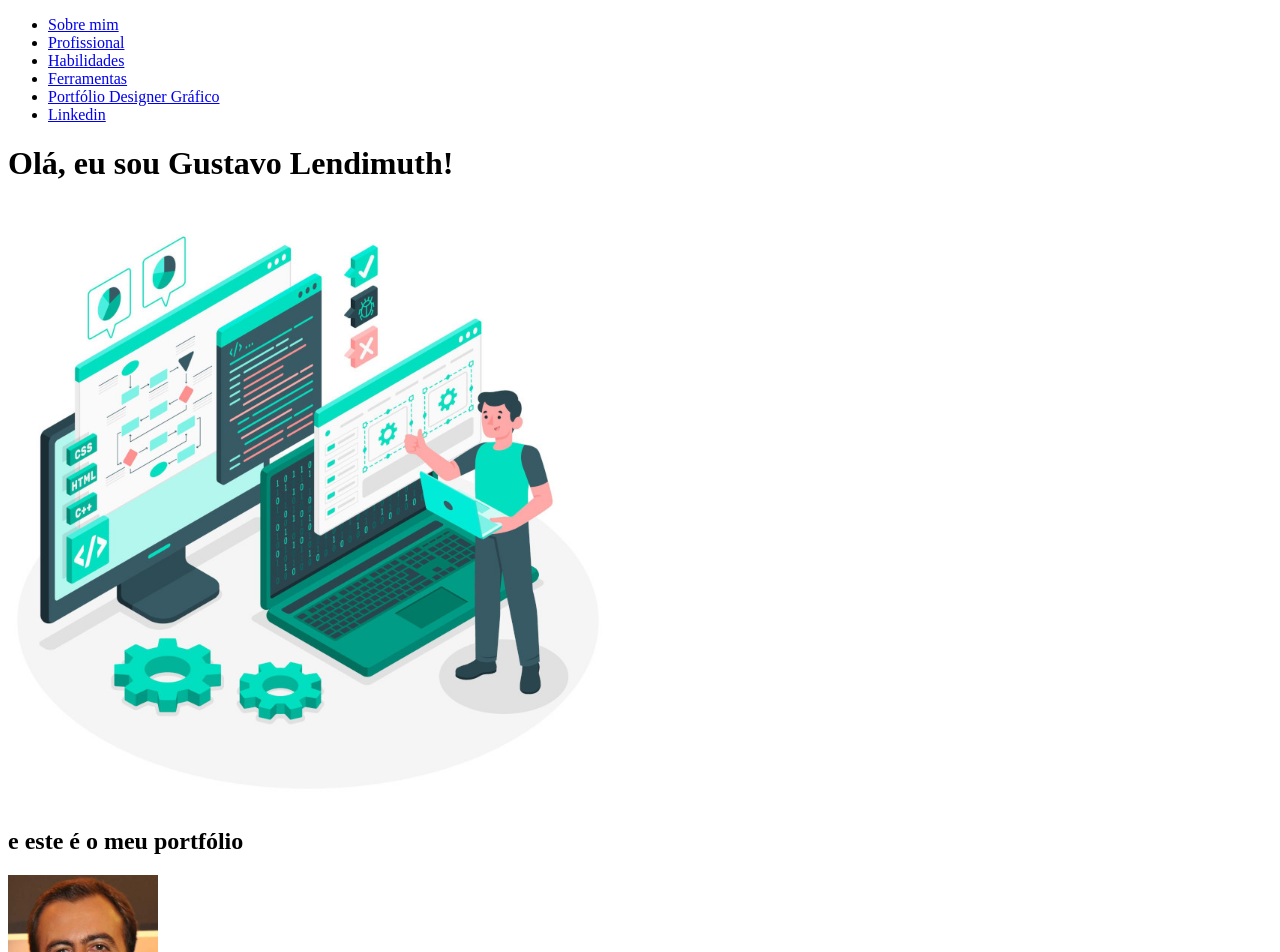
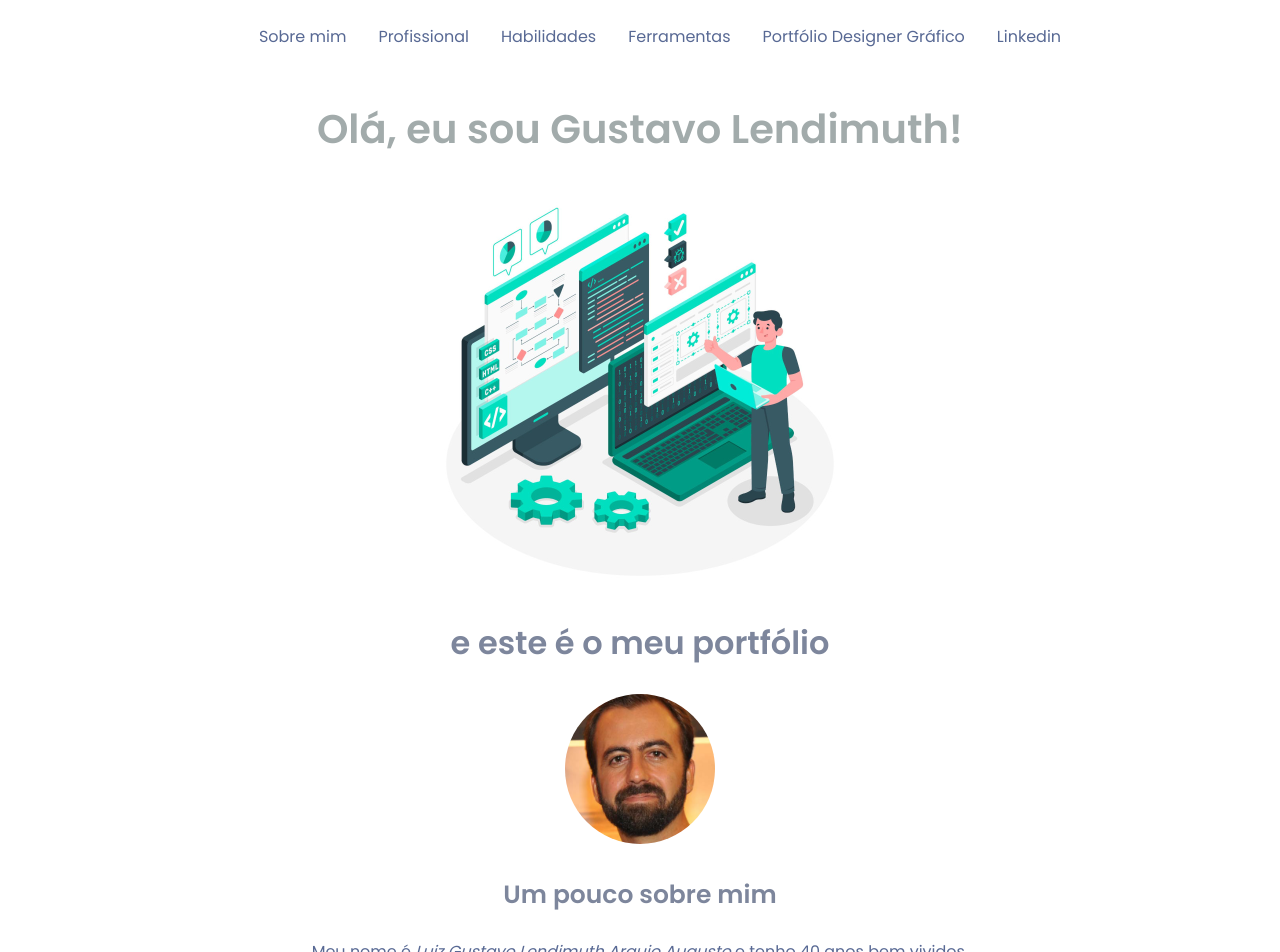
Before and after one commit to gustavolendimuth/gustavolendimuth.github.io, a plain HTML site: page index.html in a window 1280 px wide. Shown: the top 952 px of the page. Drawn offline with Linux system fonts and the light colour scheme.

Commit message:
estilização, colocação de alt nas fotos, arredondamento foto perfil

```diff
--- a/index.html
+++ b/index.html
@@ -1,39 +1,98 @@
+<!--
+    ## Commit ##
+
+    estilização, colocação de alt nas fotos, arredondamento foto perfil
+
+    ## Referencias ##
+
+    Menu, lista sem decoração e na horizontal- https://www.w3schools.com/html/tryit.asp?filename=tryhtml_lists_menu
+
+    Bullet acompanha o texto - https://www.w3schools.com/cssref/pr_list-style-position.asp
+-->
 <!DOCTYPE html>
 <html lang="pt-br">
     <head>
         <meta charset="utf-8">
         <title>Portfólio Gustavo Lendimuth</title>
+        <link rel="preconnect" href="https://fonts.googleapis.com">
+        <link rel="preconnect" href="https://fonts.gstatic.com" crossorigin>
+        <link href="https://fonts.googleapis.com/css2?family=Lato:ital,wght@0,300;0,400;0,700;1,400&family=Poppins:wght@200;400;600&display=swap" rel="stylesheet">
     </head>
+    <style>
+        body {
+            font-family: Poppins, sans-serif;
+            text-align: center;
+            text-decoration: none;
+        }
+        h1 {
+            color: #A2ABAB;
+            font-size: 40px;
+        }
+        h2{
+            color: #7D869C;
+            font-size: 32px;
+        }
+        h3{
+            color: #7D869C;
+            font-size: 25px;
+        }
+        p, li, a{
+            color: #586994;
+            font-weight: 400;
+        }
+        ul{
+            list-style-position: inside;
+        }
+        .imagem-arredondada {
+            border-radius: 100%;
+        }
+        .menu {
+            list-style-type: none;
+            display: inline-block;
+        }
+        .menu li{
+            float: left;
+        }
+        .item-menu{
+            padding: 16px;
+            text-decoration: none;
+        }
+        a:hover {
+            color: #B4C4AE
+        }
+    </style>
     <body>
-        <ul>
-            <li><a href="#sobre"> Sobre mim</a></li>
-            <li><a href="#profissional">Profissional</a></li>
-            <li><a href="#habilidades">Habilidades</a></li>
-            <li><a href="#ferramentas">Ferramentas</a></li>
-            <li><a href="https://gustavolendimuth.myportfolio.com">Portfólio Designer Gráfico</a></li>
-            <li><a href="https://www.linkedin.com/in/gustavolendimuth">Linkedin</a></li>
+        <ul class="menu">
+            <li><a class="item-menu" href="#sobre"> Sobre mim</a></li>
+            <li><a class="item-menu" href="#profissional">Profissional</a></li>
+            <li><a class="item-menu" href="#habilidades">Habilidades</a></li>
+            <li><a class="item-menu" href="#ferramentas">Ferramentas</a></li>
+            <li><a class="item-menu" href="https://gustavolendimuth.myportfolio.com">Portfólio Designer Gráfico</a></li>
+            <li><a class="item-menu" href="https://www.linkedin.com/in/gustavolendimuth">Linkedin</a></li>
         </ul>
         <h1>Olá, eu sou Gustavo Lendimuth!</h1>
-        <img src="imagem-topo.jpg" width="600px" >
+        <img src="imagens/imagem-topo.jpg" width="400px" alt="Pessoa com computador e dados saindo de uma tela" >
         <h2>e este é o meu portfólio</h2>
-        <img src="gustavo-lendimuth-foto.jpg" width="150px" alt="Foto de Gustavo Lendimuth">
-        <h3 id="sobre">Um pouco sobre mim</h3>
+        <img id="sobre" class="imagem-arredondada" src="imagens/gustavo-lendimuth-foto.jpg" width="150px" alt="Foto de Gustavo Lendimuth">
+        <h3>Um pouco sobre mim</h3>
         <p>Meu nome é <em>Luiz Gustavo Lendimuth Araujo Augusto</em> e tenho 40 anos bem vividos.</p>
         <p>Sou Brasileiro, nascido em São Paulo Capital, mas no momento estou morando em Juiz de Fora em Minas Gerais.</p>
-        <img src="imagem-pagina.jpg" width="400px">
-        <h3 id="profissional">Profissional</h3>
+        <img id="profissional" src="imagens/imagem-pagina.jpg" width="400px" alt="Menina com notebook no colo e tela com código HTML">
+        <h3>Profissional</h3>
         <p>Sou <strong>Designer Gráfico</strong> com 20 anos de experiência, com muita bagagem, mas pronto para novidades.</p>
         <p>Sou curioso, gosto de inovar e de um bom desafio. Gosto de aprender e aprendo rápido.</p>
         <p>Trabalho muito bem em equipe e mantenho um ótimo relacionamento com meus colegas de trabalho.</p>
         <p>Este ano decidi fazer uma transição de carreira, então comecei a fazer o curso de <strong>Desenvolvimento Web na Trybe</strong>, para dar início a minha jornada como DEV.</p>
-        <img src="imagem-habilidades.jpg" width="400px">
-        <h3 id="habilidades">Habilidades</h3>
-            <li>Html Básico</li>
-            <li>Css Básico</li>
-            <li>JavaScript Básico</li>
-            <li>Bash</li>
-        <img src="imagem-ferramentas.jpg" width="400px">
-        <h3 id="ferramentas">Ferramentas</h3>
+        <img id="habilidades" src="imagens/imagem-habilidades.jpg" width="400px" alt="Pessoas com engrenagens">
+        <h3>Habilidades</h3>
+            <ul>
+                <li>Html Básico</li>
+                <li>Css Básico</li>
+                <li>JavaScript Básico</li>
+                <li>Bash</li>
+            </ul>
+        <img id="ferramentas" src="imagens/imagem-ferramentas.jpg" width="400px" alt="Pessoas com telas com códigos">
+        <h3>Ferramentas</h3>
         <ul>
             <li>VScode</li>
             <li>Adobe Dreamweaver</li>
@@ -42,8 +101,8 @@
             <li>Adobe Illustrator</li>
             <li>Adobe Indesign</li>
         </ul>
-        <img src="imagem-bottom.jpg" width="400px">
-        <p><a href="https://gustavolendimuth.myportfolio.com" ><em>portfólio de designer gráfico</em></a></p>
+        <img src="imagens/imagem-bottom.jpg" width="400px" alt="Maleta gigante e, pessoa segurando uma pasta">
+        <p><a href="https://gustavolendimuth.myportfolio.com"><em>portfólio de designer gráfico</em></a></p>
     </body>
     </body>
 </html>
```
Also changed, not shown: gustavo-lendimuth-foto.jpg (deleted), imagens/gustavo-lendimuth-foto.jpg (added), imagens/imagem-bottom.jpg (renamed from imagem-bottom.jpg), imagens/imagem-ferramentas.jpg (renamed from imagem-ferramentas.jpg), imagens/imagem-habilidades.jpg (renamed from imagem-habilidades.jpg), imagens/imagem-pagina.jpg (renamed from imagem-pagina.jpg), imagens/imagem-topo.jpg (renamed from imagem-topo.jpg).
